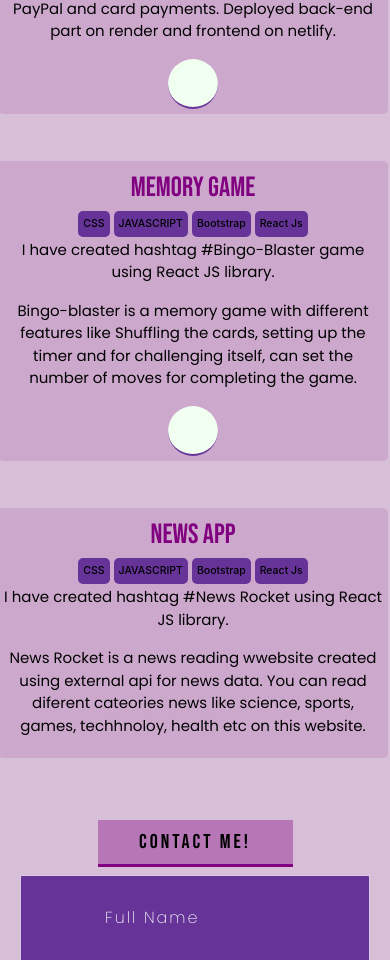
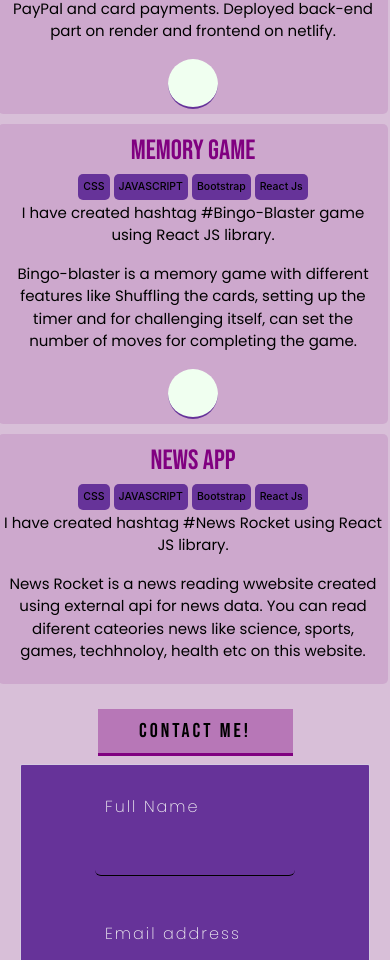
Before and after one commit to YogitaModi/Portfolio, a React (Create React App) app: page / in a window 390 px wide. Shown: the part 2440-3400 px from the top of the page. Built offline with nearby package versions, Linux system fonts and the light colour scheme; some icons are missing; a web font is replaced by a local one.

Commit message:
contact  media query

```diff
--- a/src/App.css
+++ b/src/App.css
@@ -268,12 +268,14 @@ video{
   .project{
     width: 100vw;
     padding: 5px;
-    margin-top: 5px;
+    margin: 5px;
   }
   .contact-form{
     position: relative;
     top: 100px;
     height: 100%;
   }
-
+.form{
+  height: 100%;
 }
+}
```
